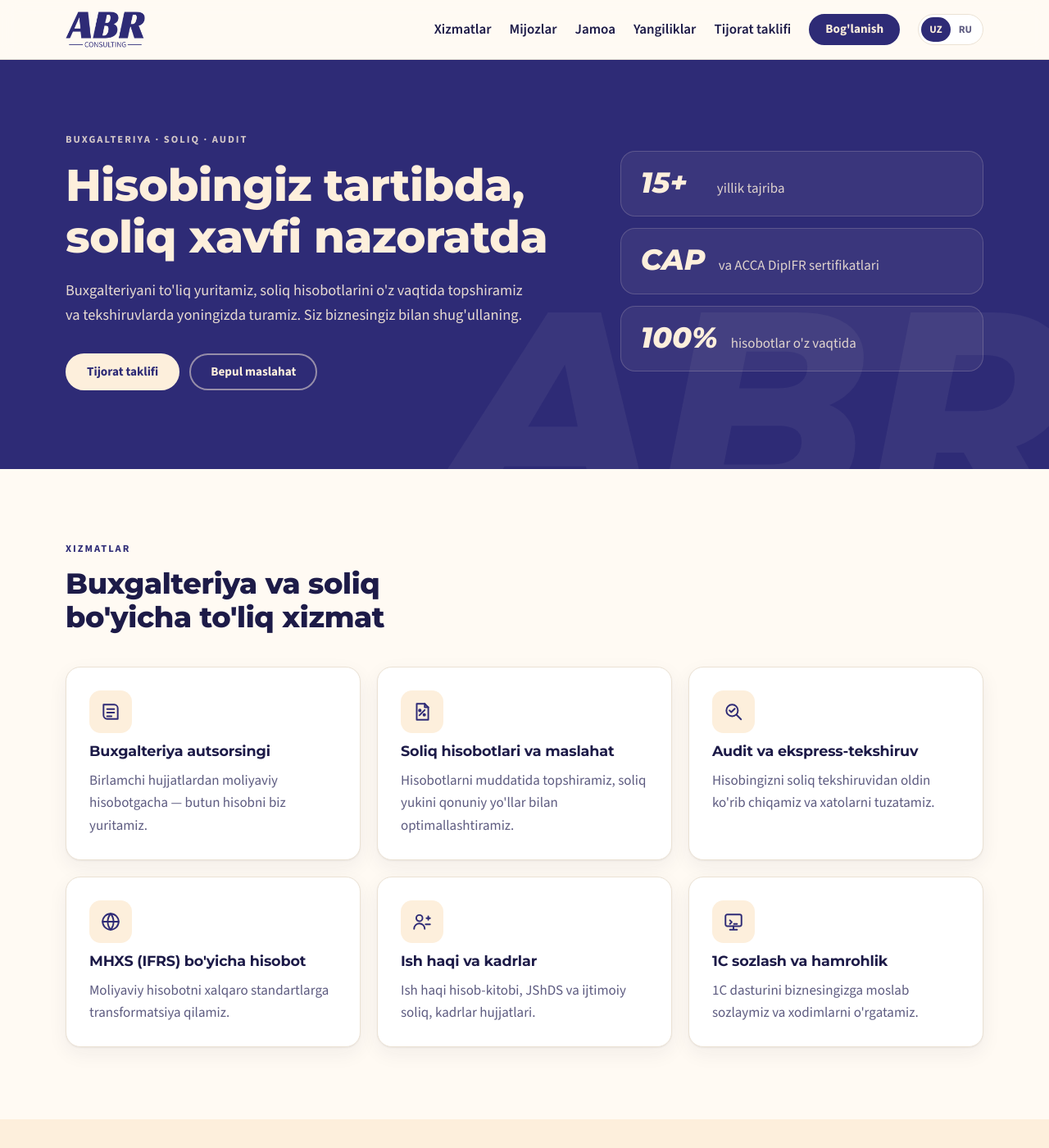
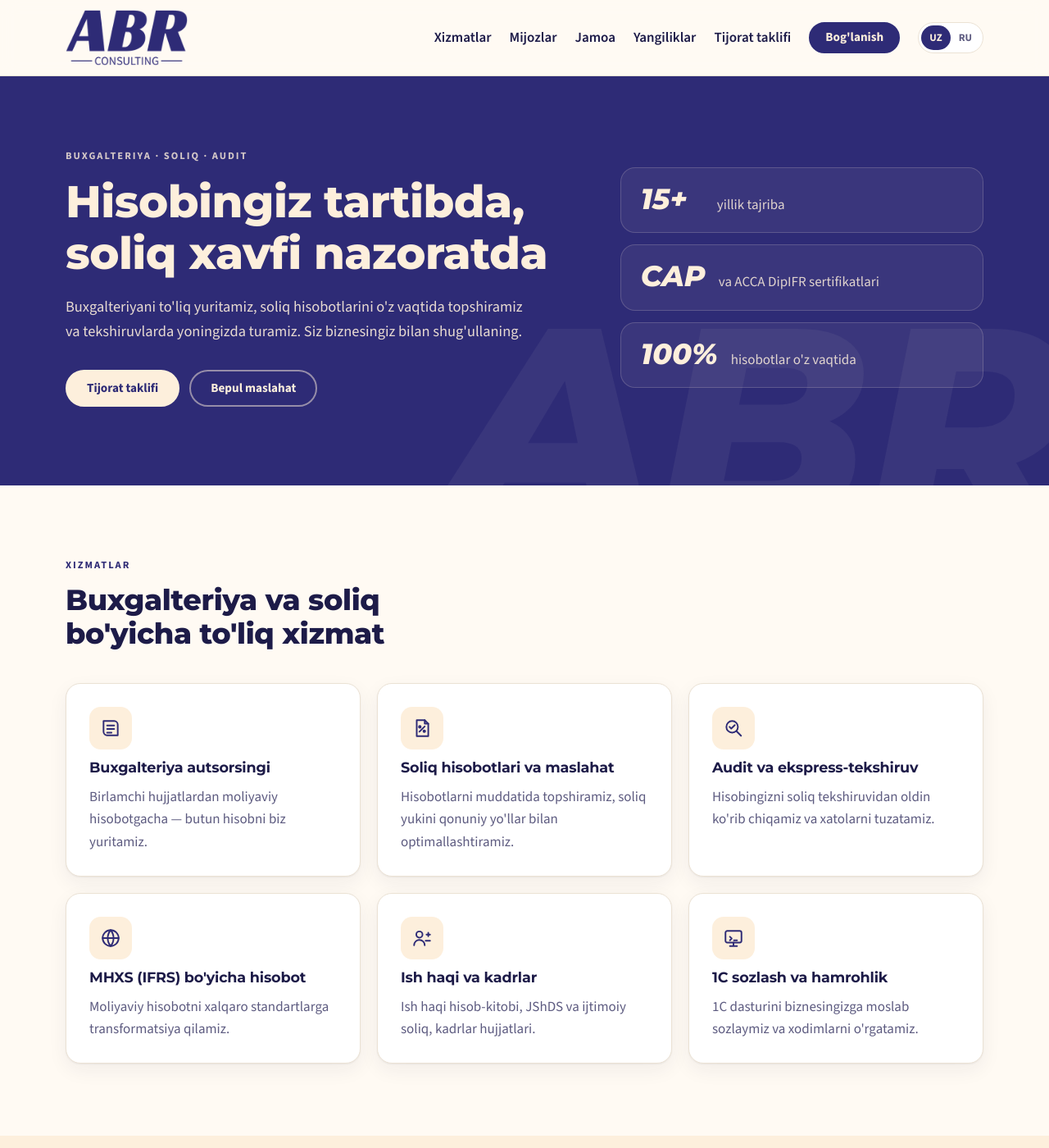
Before and after one commit to abrorhasanov365-sys/abr-consulting.uz, a Jekyll site: the page built from index.html, in a window 1280 px wide and 1400 px high. Shown: the whole window at 82% size. Built offline with Jekyll 4.4.1, drawn with Linux system fonts in a browser that asks for light colours.

Commit message:
Logo kattalashtirildi
Co-Authored-By: Claude Opus 5.5 <noreply@anthropic.com>
Claude-Session: https://claude.ai/code/session_011KwqFmBndHrWadM8Pe7Lr8

```diff
--- a/assets/css/style.css
+++ b/assets/css/style.css
@@ -7,7 +7,7 @@
   --radius:18px; --shadow:0 1px 2px rgba(29,27,72,.06),0 8px 24px rgba(29,27,72,.06);
 }
 *{box-sizing:border-box}
-html{scroll-behavior:smooth;scroll-padding-top:84px}
+html{scroll-behavior:smooth;scroll-padding-top:104px}
 body{margin:0;background:var(--paper);color:var(--ink);font-family:var(--body);font-size:17px;line-height:1.6;-webkit-font-smoothing:antialiased}
 img{max-width:100%;display:block}
 a{color:inherit}
@@ -40,8 +40,9 @@ p{margin:0}
 
 /* Header */
 .site-header{position:sticky;top:0;z-index:20;background:rgba(255,250,243,.92);backdrop-filter:blur(10px);border-bottom:1px solid var(--line)}
-.header-inner{display:flex;align-items:center;justify-content:space-between;height:72px}
-.logo img{height:44px;width:auto}
+.header-inner{display:flex;align-items:center;justify-content:space-between;height:92px}
+.logo img{height:68px;width:auto}
+@media (max-width:640px){.header-inner{height:76px}.logo img{height:54px}}
 .nav{display:flex;align-items:center;gap:22px}
 .nav a:not(.btn){text-decoration:none;font-weight:600;color:var(--ink)}
 .nav a:not(.btn):hover,.nav a[aria-current]{color:var(--navy);text-decoration:underline;text-underline-offset:6px;text-decoration-thickness:2px}
@@ -54,7 +55,7 @@ p{margin:0}
 @media (max-width:1080px){
   .menu-btn{display:flex;order:2}
   .header-right{gap:10px}
-  .nav{position:absolute;top:72px;left:0;right:0;flex-direction:column;align-items:stretch;gap:0;background:var(--paper);border-bottom:1px solid var(--line);padding:8px 20px 20px;display:none}
+  .nav{position:absolute;top:100%;left:0;right:0;flex-direction:column;align-items:stretch;gap:0;background:var(--paper);border-bottom:1px solid var(--line);padding:8px 20px 20px;display:none}
   .nav.open{display:flex}
   .nav a:not(.btn){padding:12px 0;border-bottom:1px solid var(--line)}
   .nav .btn{margin-top:14px}
@@ -181,7 +182,7 @@ p{margin:0}
 /* Footer */
 .site-footer{background:var(--navy-deep);color:var(--cream);padding:56px 0 28px}
 .footer-grid{display:grid;grid-template-columns:1.2fr 1.5fr auto;gap:32px;align-items:start}
-.footer-grid .logo img{height:52px;margin-bottom:12px}
+.footer-grid .logo img{height:80px;margin-bottom:12px}
 .site-footer .muted{color:var(--cream);opacity:.7}
 .site-footer .contact-list{margin:0}
 .socials{display:flex;gap:10px}
```
